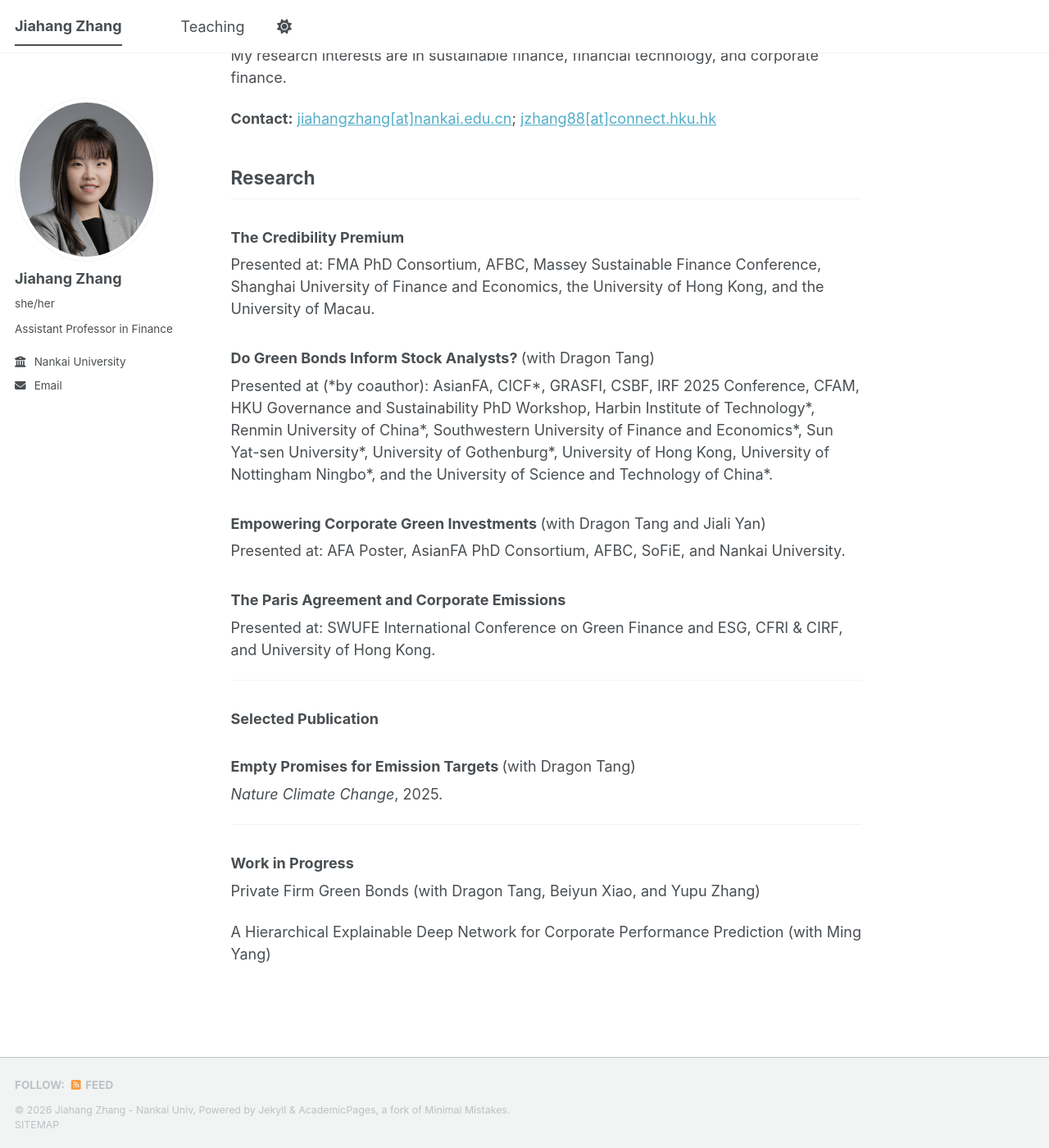
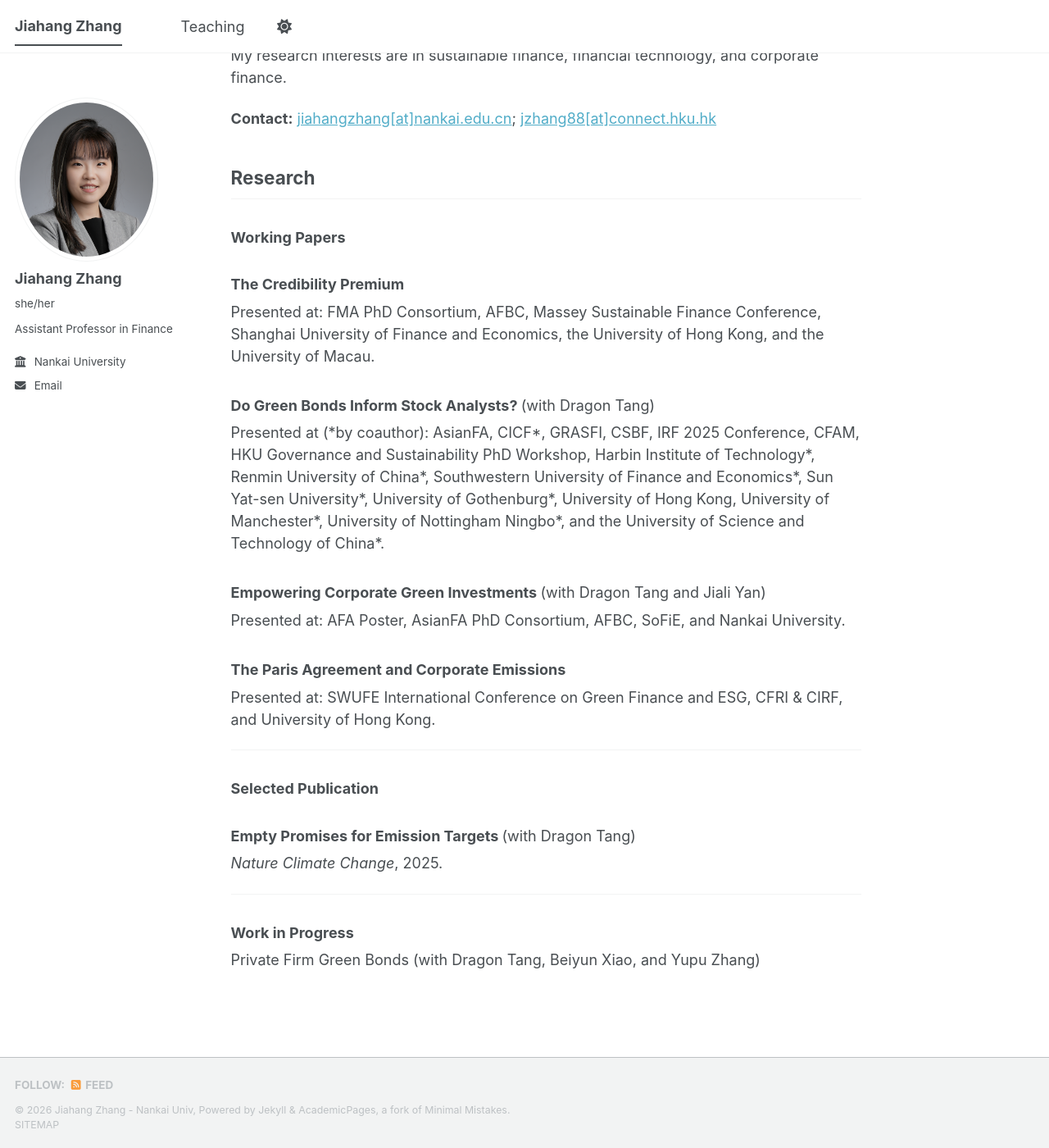
Before and after one commit to joannazhang88/joannazhang88.github.io, a Jekyll site: the page built from _pages/about.md, in a window 1280 px wide and 1400 px high, scrolled down 244 px. Shown: the whole window at 82% size. Built offline with Jekyll 4.4.1, drawn with Linux system fonts in a browser that asks for light colours; a style sheet for code colours, icons or effects is not loaded.

Commit message:
Update about.md

```diff
--- a/_pages/about.md
+++ b/_pages/about.md
@@ -19,6 +19,7 @@ My research interests are in sustainable finance, financial technology, and corp
 
 ## Research
 
+### Working Papers
 
 ### The Credibility Premium
 
@@ -27,7 +28,7 @@ Presented at: FMA PhD Consortium, AFBC, Massey Sustainable Finance Conference, S
 
 ### Do Green Bonds Inform Stock Analysts? <span style="font-weight: normal;">(with Dragon Tang)</span>
 
-Presented at (\*by coauthor): AsianFA, CICF\*, GRASFI, CSBF, IRF 2025 Conference, CFAM, HKU Governance and Sustainability PhD Workshop, Harbin Institute of Technology\*, Renmin University of China\*, Southwestern University of Finance and Economics\*, Sun Yat-sen University\*, University of Gothenburg\*, University of Hong Kong, University of Nottingham Ningbo\*, and the University of Science and Technology of China\*.
+Presented at (\*by coauthor): AsianFA, CICF\*, GRASFI, CSBF, IRF 2025 Conference, CFAM, HKU Governance and Sustainability PhD Workshop, Harbin Institute of Technology\*, Renmin University of China\*, Southwestern University of Finance and Economics\*, Sun Yat-sen University\*, University of Gothenburg\*, University of Hong Kong, University of Manchester\*, University of Nottingham Ningbo\*, and the University of Science and Technology of China\*.
 
 ### Empowering Corporate Green Investments <span style="font-weight: normal;">(with Dragon Tang and Jiali Yan)</span>
 
@@ -54,5 +55,3 @@ Presented at: SWUFE International Conference on Green Finance and ESG, CFRI & CI
 ### Work in Progress
 
 Private Firm Green Bonds (with Dragon Tang, Beiyun Xiao, and Yupu Zhang)
-
-A Hierarchical Explainable Deep Network for Corporate Performance Prediction (with Ming Yang)
```
